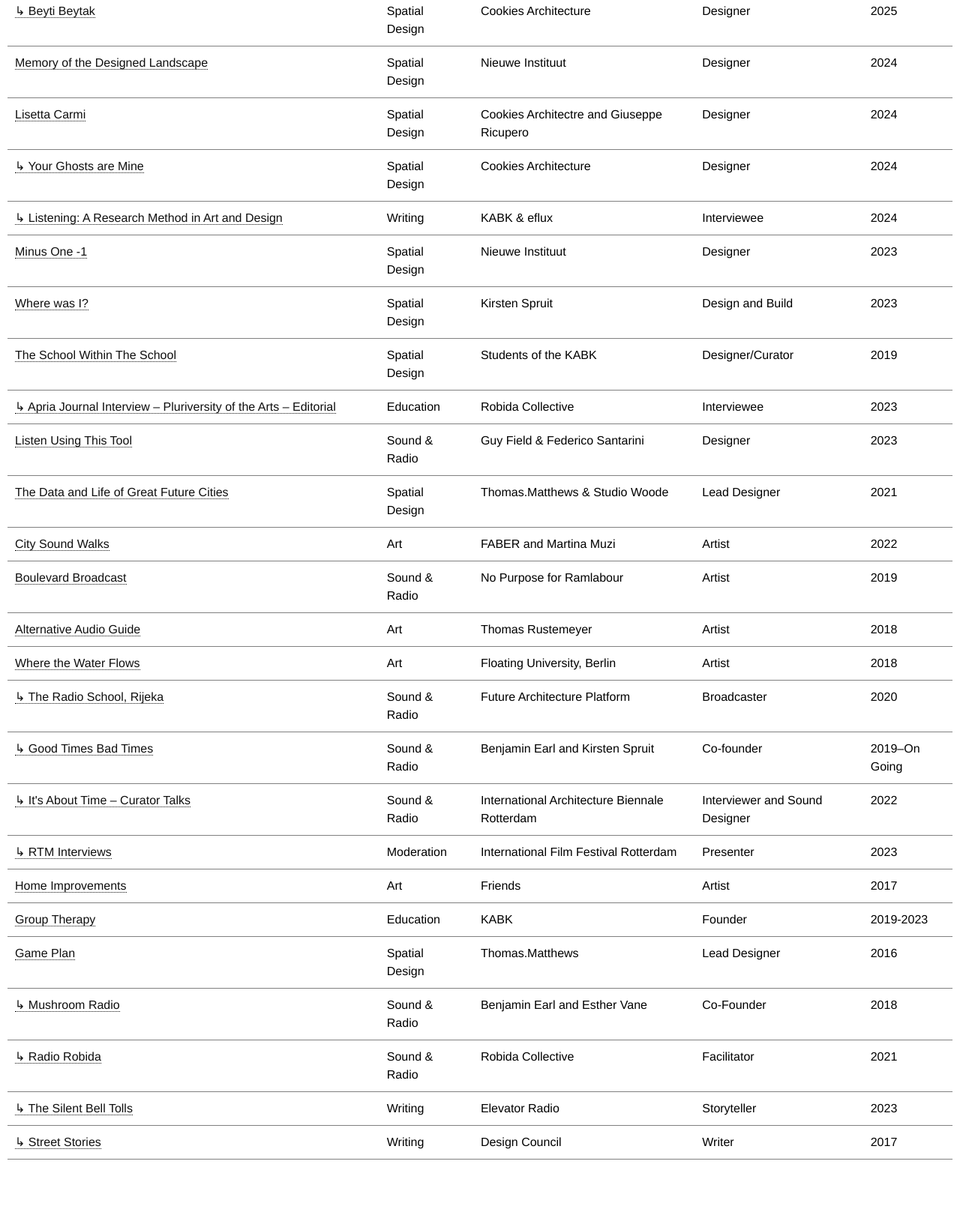
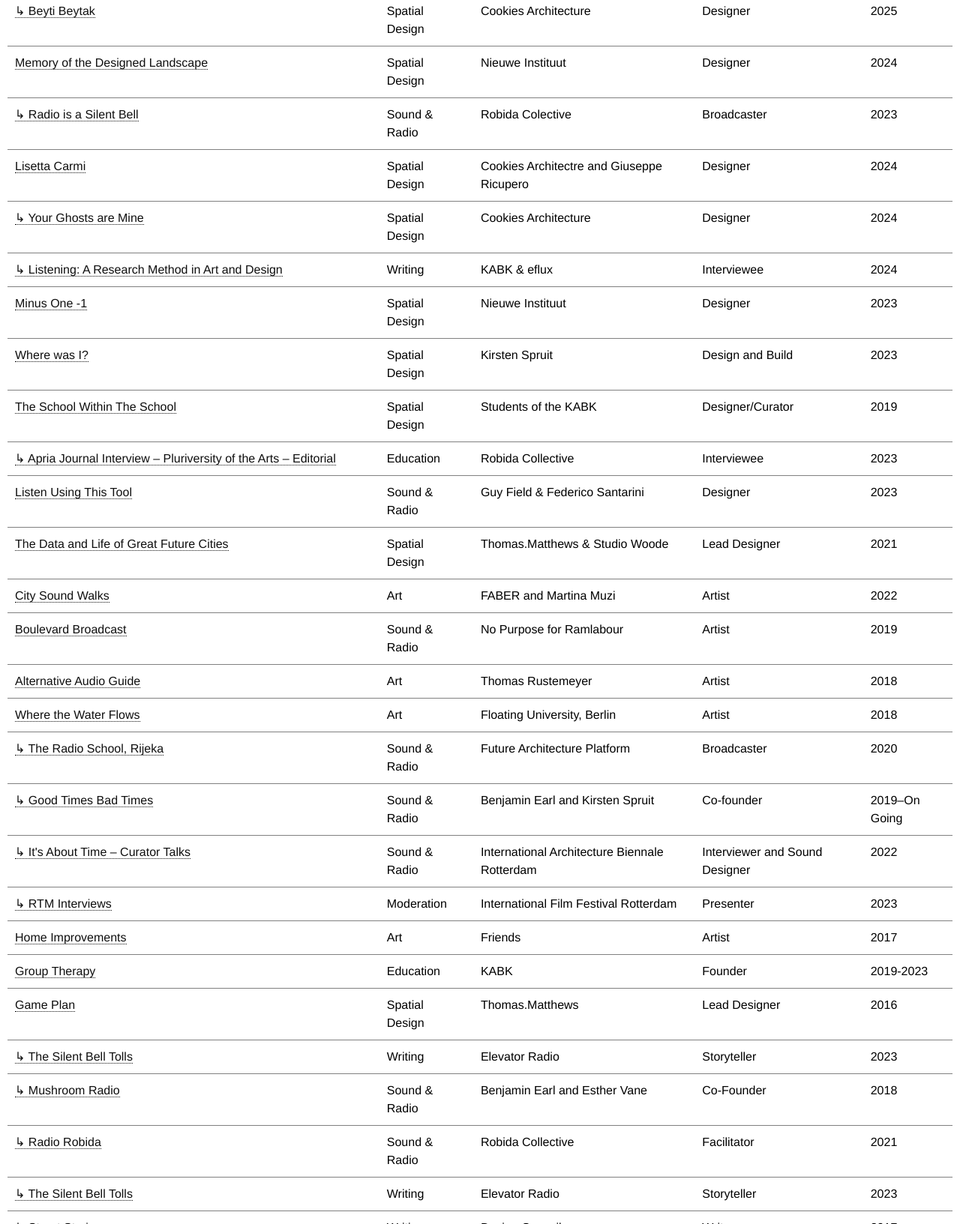
Before and after one commit to jackbardwell/portfolio_site, a plain HTML site: page index.html in a window 1280 px wide. Shown: the part 680-2313 px from the top of the page at 75% size. Drawn offline with Linux system fonts and the light colour scheme; no server answers; a script that the page names is missing.

Commit message:
radio project upload

```diff
--- a/index.html
+++ b/index.html
@@ -280,6 +280,16 @@
   <td class="hide-on-small">2024</td>
 </tr>
 
+        <!-- Radio is a Silent Bell-->
+        <tr>
+          <td><a class="text" href="https://soundcloud.com/radio-robida/sets/radio-is-a-silent-bell" target="_blank">↳ Radio is a Silent Bell</a></td>
+          <td class="type">Sound & Radio</td>
+          <td class="hide-on-medium">Robida Colective</td>
+          <td class="hide-on-small">Broadcaster</td>
+          <!-- <td class="type"></div></td> -->
+          <td class="hide-on-small">2023</td>
+        </tr>
+
                 <!--Lisetta Carmi -->
                 <tr>
                   <td>
@@ -454,6 +464,7 @@
           <!-- <td class="type"></div></td> -->
           <td class="hide-on-small">2023</td>
         </tr>
+
                           <!-- The Data and Life of Great Future Cities -->
         <tr>
           <td>
@@ -635,6 +646,18 @@
           <td class="hide-on-small">2016</td>
         </tr>
 
+                        <!-- The Silent Bell Tolls-->
+        <tr>
+          <td><a class="text" href="https://stories.jackbardwell.com/" target="_blank">↳ The Silent Bell Tolls</a></td>
+          <td class="type">Writing</td>
+          <td class="hide-on-medium">Elevator Radio</td>
+          <td class="hide-on-small">Storyteller</td>
+          <!-- <td class="type"></div></td> -->
+          <td class="hide-on-small">2023</td>
+        </tr>
+
+
+
 
           <!-- Home Cinema
         <tr>
```
